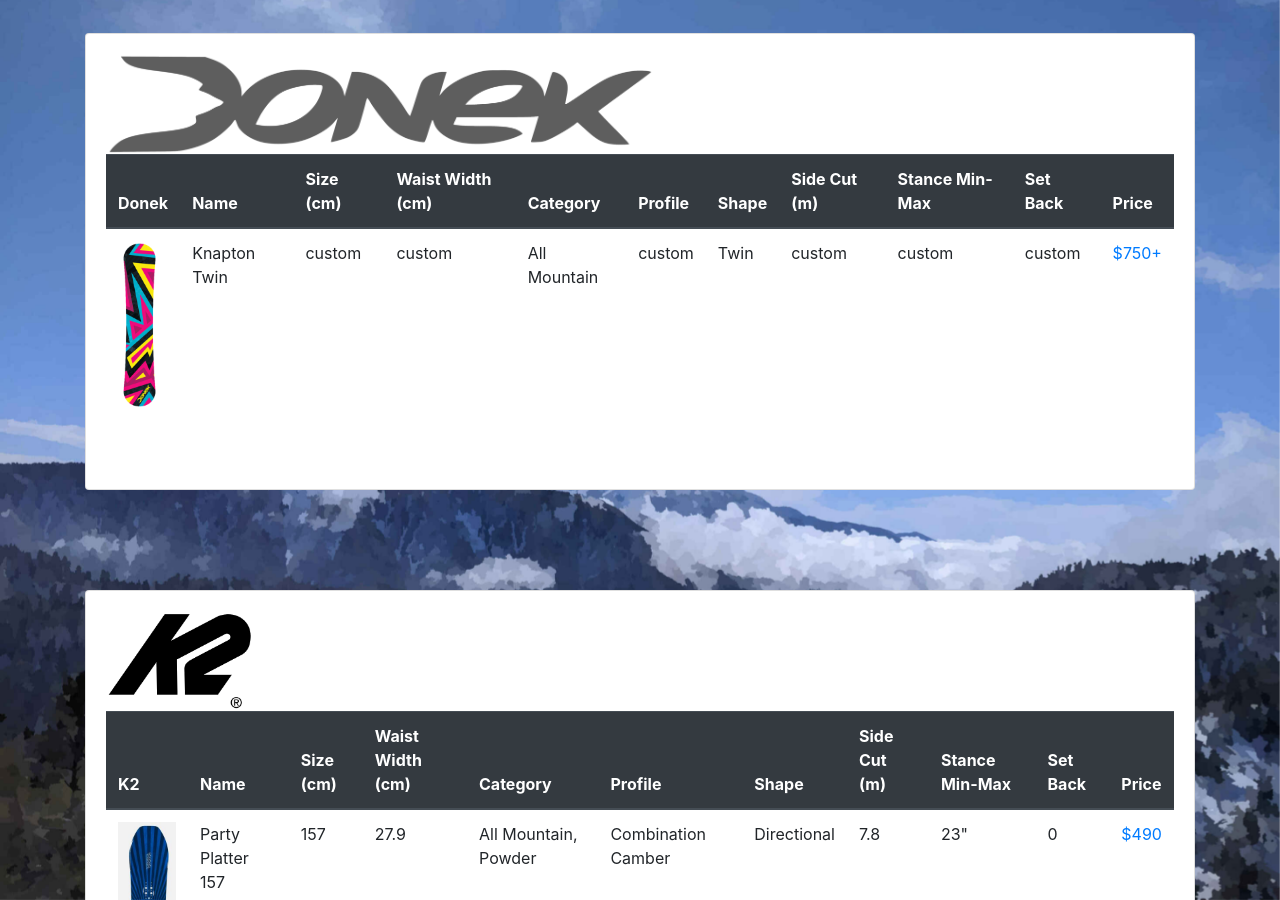
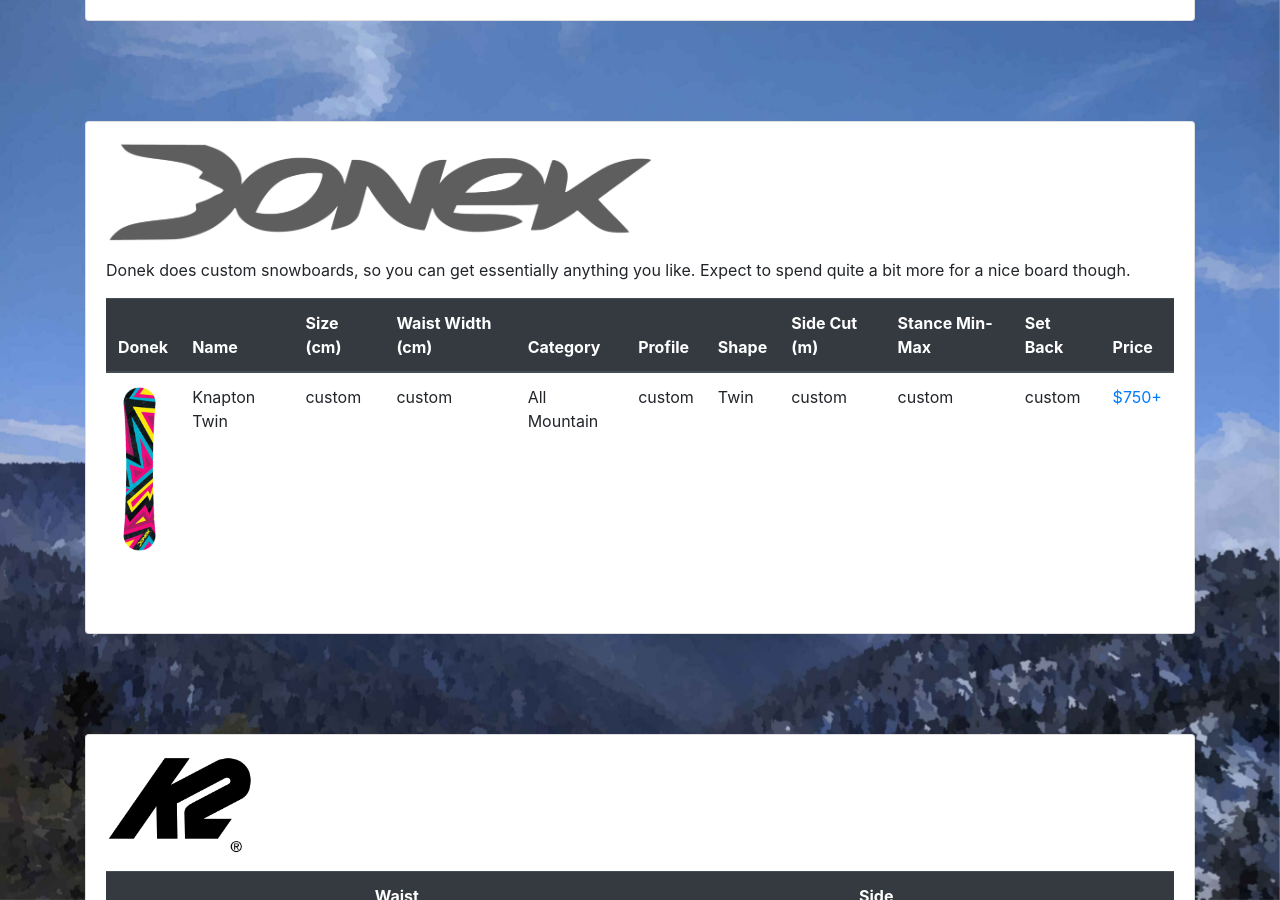
Before and after one commit to UltrawideSnowboards/ultrawidesnowboards.com, a Jekyll site: the page built from index.html, in a window 1280 px wide and 900 px high, scrolled down 3964 px. Built offline with Jekyll 4.4.1, drawn with Linux system fonts in a browser that asks for light colours; some of the changed text lies outside the part shown.

Commit message:
Add a notes section

```diff
--- a/_data/snowboards.json
+++ b/_data/snowboards.json
@@ -188,7 +188,7 @@
             "name": "Korua",
             "url": "https://www.koruashapes.com/",
             "logo": "korua/logo.png",
-            "notes": "German",
+            "notes": "Ships from Germany.",
             "boards": [
                 {
                     "image": "korua/dart.jpg",
--- a/_layouts/home.html
+++ b/_layouts/home.html
@@ -40,7 +40,12 @@
     <div class="col-sm">
         <div class="card">
             <div class="card-body">
-                <img src="{{ site.github.url }}/assets/img/{{ brand.logo }}" class="brand-logo-hero img-fluid" alt="{{ brand.name }} logo"></img>
+                <p><img src="{{ site.github.url }}/assets/img/{{ brand.logo }}" class="brand-logo-hero img-fluid" alt="{{ brand.name }} logo"></img></p>
+
+                {% if brand.notes.size > 0 %}
+                <p>{{ brand.notes }}</p>
+                {% endif %}
+
                 {% if brand.boards.size > 0 %}
                 <div class="table-responsive">
                 <table class="table">
```
